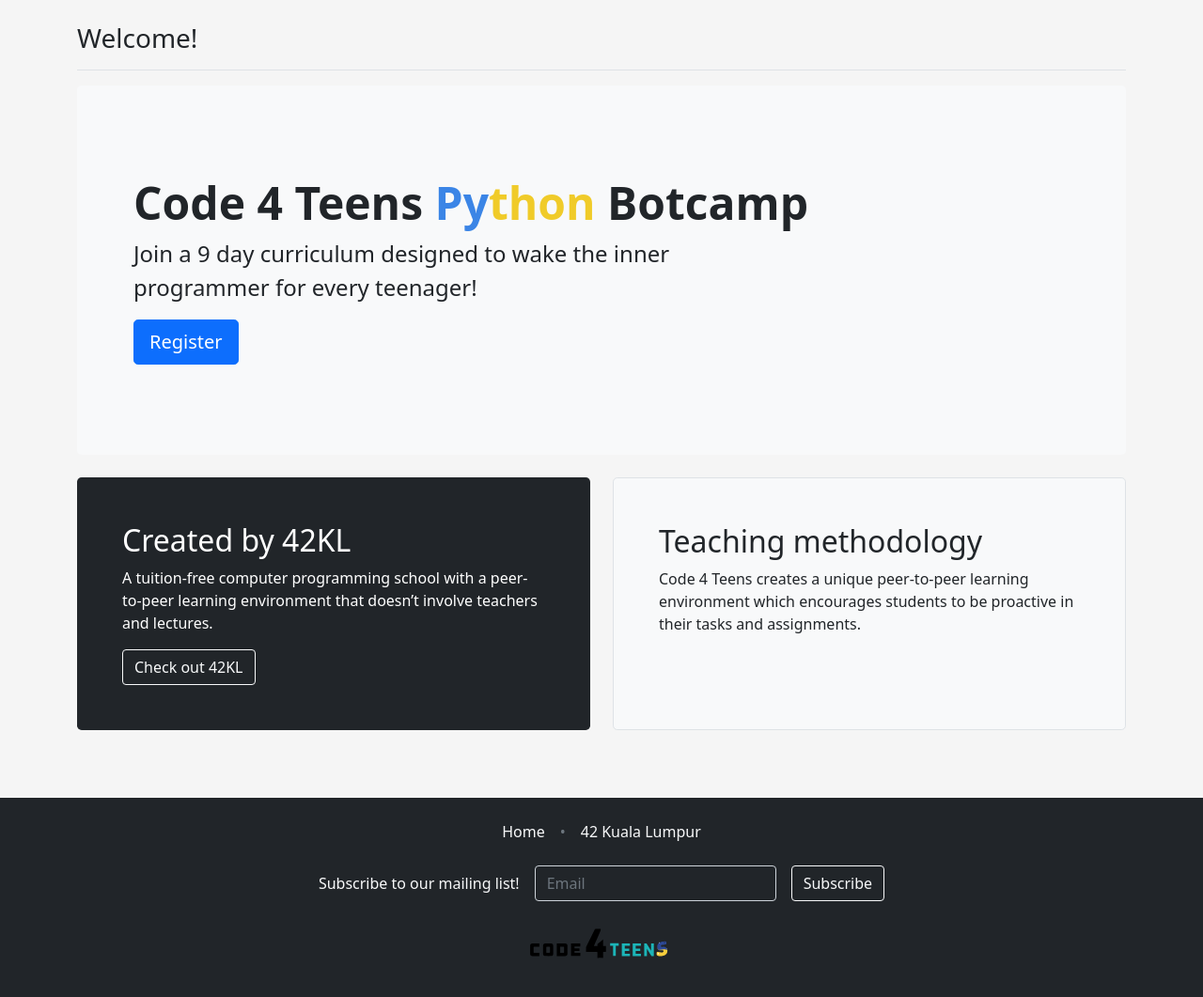
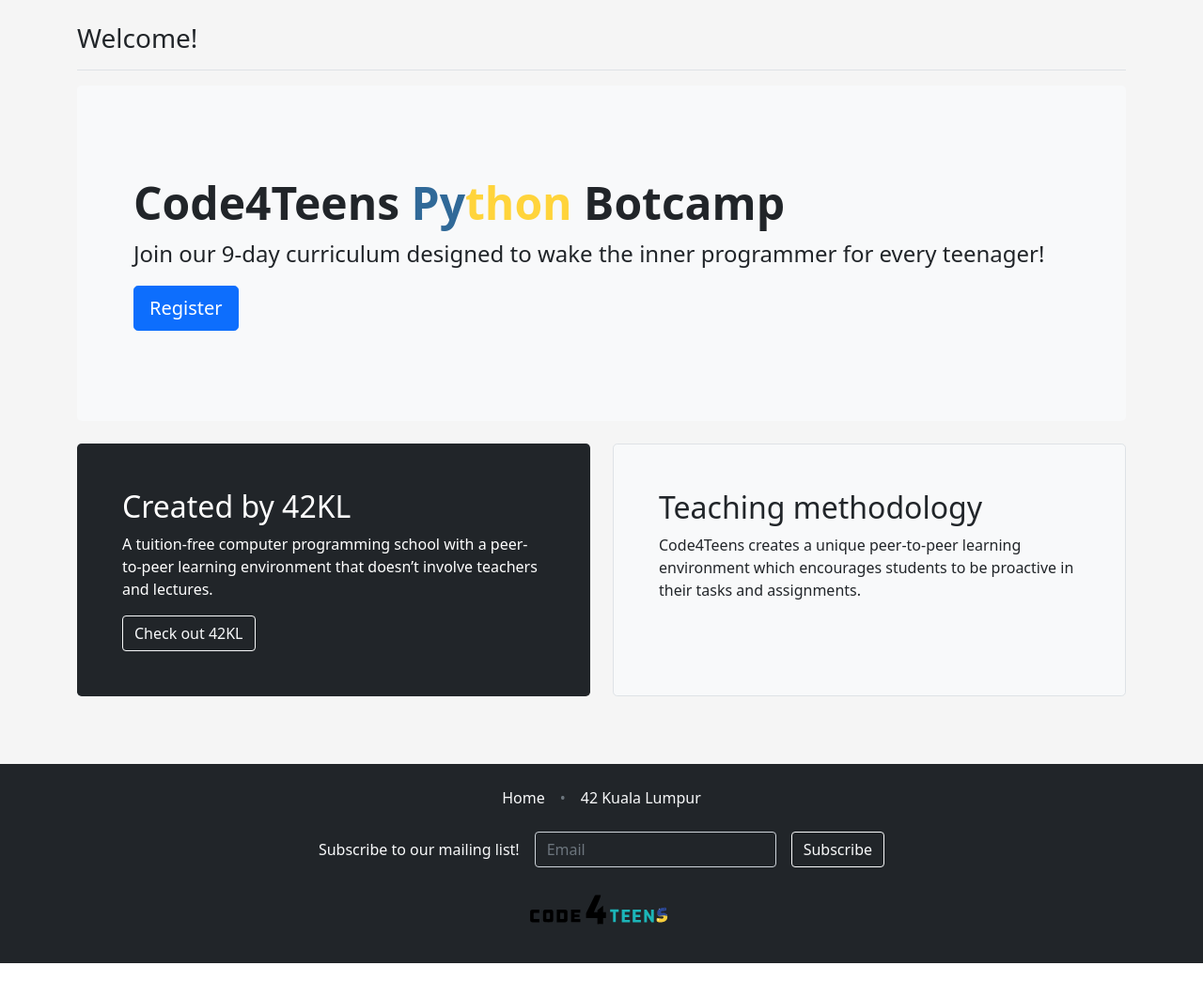
Before and after one commit to code4teens/c4t-web-app, a Flask app: page / in a window 1280 px wide. Shown: the part 56-1117 px from the top of the page at 94% size. After the commit the page ends 1081 px from the top, so only its background shows below. Run offline with Flask 2, Linux system fonts and the light colour scheme.

Commit message:
chore: prettify index

```diff
--- a/templates/index.html
+++ b/templates/index.html
@@ -1,45 +1,51 @@
-{% extends "base.html" %}
+{% extends 'base.html' %}
+
 {% block description %}
 <meta name="description" content="Welcome to Code4Teens">
 {% endblock %}
+
 {% block title %}Welcome{% endblock %}
+
 {% block content %}
 <div class="container py-4">
-  {% if current_user.is_authenticated %}<h3 class="pb-3 mb-3 border-bottom">Welcome, {{ current_user.display_name }}!</h3>
+  {% if current_user.is_authenticated %}
+  <h3 class="pb-3 mb-3 border-bottom">Welcome, {{ current_user.display_name }}!
+  </h3>
   {% else %}
   <h3 class="pb-3 mb-3 border-bottom">Welcome!</h3>
   {% endif %}
 
   <div class="p-5 mb-4 bg-light rounded-3">
     <div class="container-fluid py-5">
-      <h1 class="display-5 fw-bold">Code 4 Teens <span style="color: rgb(59, 133, 230)">Py</span><span style="color: rgb(240, 203, 41)">thon</span> Botcamp</h1>
-      <p class="col-md-8 fs-4">
-        Join a 9 day curriculum designed to wake the inner programmer for every
-        teenager!
-      </p>
-      <button class="btn btn-primary btn-lg" type="button">
-        Register
-      </button>
+      <h1 class="display-5 fw-bold">Code4Teens <span
+          style="color: #306998;">Py</span><span
+          style="color: #ffd43b">thon</span> Botcamp</h1>
+      <p class="fs-4">Join our 9-day curriculum designed to wake the inner
+        programmer for every teenager!</p>
+      <a href="/">
+        <button class="btn btn-primary btn-lg" type="button">Register</button>
+      </a>
     </div>
   </div>
 
-  <div class="row align-items-md-stretch">
-    <div class="col-md-6">
+  <div class="row align-items-sm-stretch g-4">
+    <div class="col-sm-6">
       <div class="h-100 p-5 text-white bg-dark rounded-3">
         <h2>Created by 42KL</h2>
-        <p>
-          A tuition-free computer programming school with a peer-to-peer learning environment that doesn’t involve teachers and lectures.
-        </p>
-        <button onclick=" window.open('http://42kl.edu.my','_blank')" class="btn btn-outline-light" type="button">
-          Check out 42KL
-        </button>
+        <p>A tuition-free computer programming school with a peer-to-peer
+          learning environment that doesn’t involve teachers and lectures.</p>
+        <a href="https://42kl.edu.my/">
+          <button class="btn btn-outline-light" type="button">Check out
+            42KL</button>
+        </a>
       </div>
     </div>
-    <div class="col-md-6">
+
+    <div class="col-sm-6">
       <div class="h-100 p-5 bg-light border rounded-3">
         <h2>Teaching methodology</h2>
-        <p>
-          Code 4 Teens creates a unique peer-to-peer learning environment which encourages students to be proactive in their tasks and assignments.
+        <p>Code4Teens creates a unique peer-to-peer learning environment which
+          encourages students to be proactive in their tasks and assignments.
         </p>
       </div>
     </div>
```
